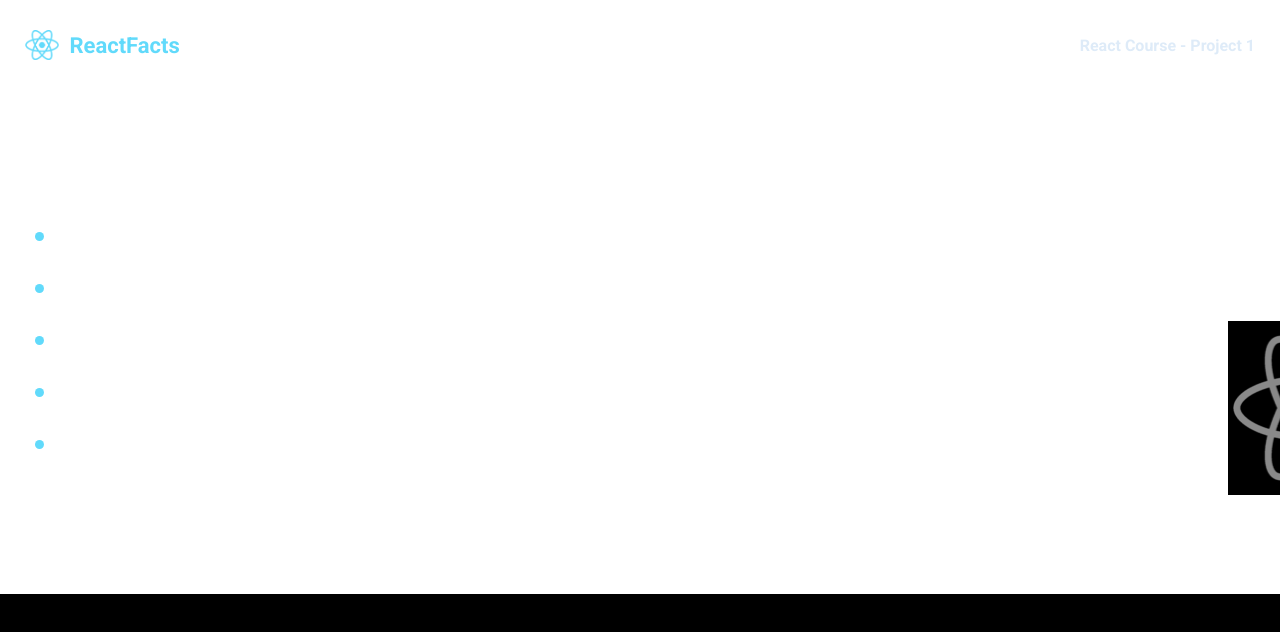
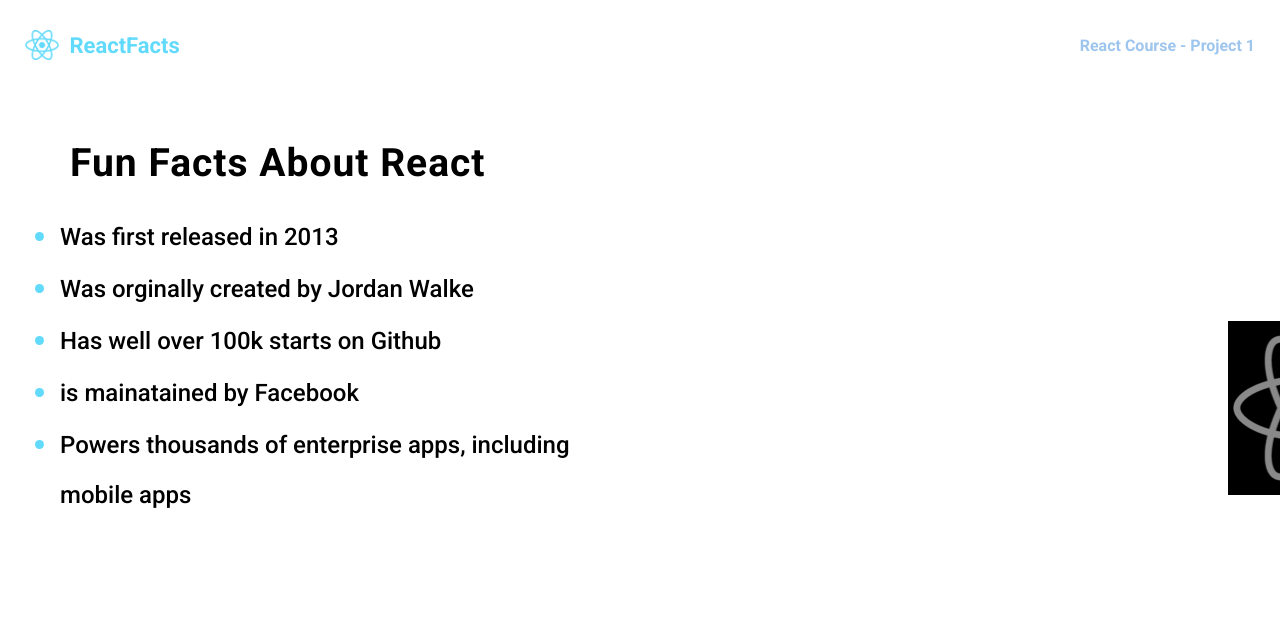
Before and after one commit to Tinady/scrimba-react-course, a React (Create React App) app in the folder funfactsabtreact/: page / in a window 1280 px wide. Shown: the top 632 px of the page. Built offline with nearby package versions, Linux system fonts and the light colour scheme.

Commit message:
Update index.css

```diff
--- a/funfactsabtreact/src/index.css
+++ b/funfactsabtreact/src/index.css
@@ -8,7 +8,7 @@
 body {
     margin: 0;
     font-family: Roboto, sans-serif;
-    background-color:black;
+
 
 
 }
@@ -16,11 +16,11 @@
 nav {
     display: flex;
     align-items: center;
-
-    background-color: #282D35;
     height: 90px;
     padding: 30px 25px;
     margin-bottom:0;
+    border-style: none;
+    box-shadow:20px 20px rgba(0,0, 0, 1);
 }
 
 .nav--logo_text, .nav--title {
@@ -35,7 +35,7 @@
 }
 
 .nav--title {
-    color: #DEEBF8;
+    color: #9dc5ed;
     font-weight: 600;
 }
 
@@ -46,7 +46,7 @@
 
 
 .main-title{
-    color:white;
+
     font-weight:700;
    margin: 0px;
    font-size:39px ;
@@ -57,7 +57,7 @@
 
 .container{
 
-    margin-top: 0px;
+    margin: 0px;
     padding: 50px 20px;
     background-image:url(./imgs/react-background.png) ;
     background-repeat: no-repeat;
@@ -75,7 +75,7 @@
 
 .lists li{
    line-height: 50px;
-    color: white;
+
 }
 
 .lists li::marker{
```
